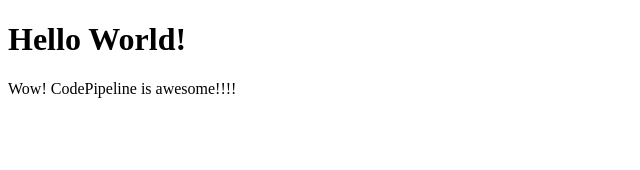
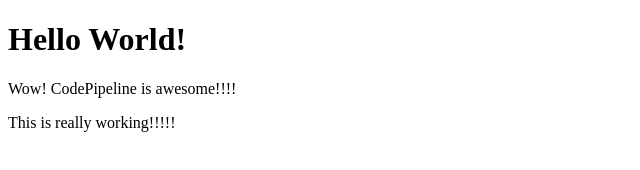
Before and after one commit to 230109training/demo-simple-website-for-codepipeline, a plain HTML site: page index.html in a window 1280 px wide. Shown: the whole page, without its empty margins (0-640 px from the left). Drawn offline with Linux system fonts and the light colour scheme.

Commit message:
Add paragraph

```diff
--- a/index.html
+++ b/index.html
@@ -6,5 +6,6 @@
   <body>
     <h1>Hello World!</h1>
     <p>Wow! CodePipeline is awesome!!!!</p>
+    <p>This is really working!!!!!</p>
   </body>
 </html>
```
